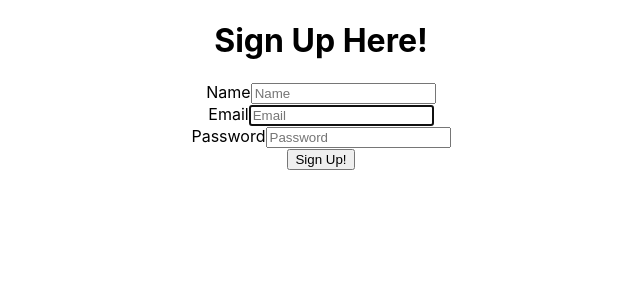
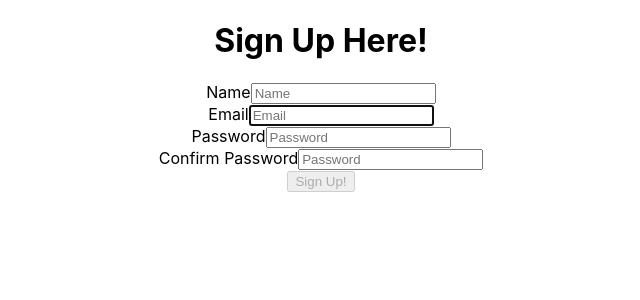
Before and after one commit to YDick/BookIt-React, a React (Create React App) app: page /signup in a window 1280 px wide. Shown: the top 300 px of the page, without its empty margins (319-959 px from the left). Built offline with nearby package versions, Linux system fonts and the light colour scheme.

Commit message:
storing sessionStorage

```diff
--- a/src/components/login/Login.jsx
+++ b/src/components/login/Login.jsx
@@ -45,7 +45,7 @@ export default class Login extends Component {
     }).then(e=>e.json())
     .then(data=> {
         console.log('Success:', data);
-        sessionStorage.setItem("JWT", JSON.stringify(data));
+        sessionStorage.setItem("JWT", data.jwt);
       })
     .catch(error=>console.error('Error:', error));
   }
--- a/src/components/signup/Signup.jsx
+++ b/src/components/signup/Signup.jsx
@@ -1,57 +1,75 @@
-import React, { useState } from "react";
+import React, { Component } from "react";
 import { Button, FormGroup, FormControl, FormLabel } from "react-bootstrap";
 
 
 // https://flaviocopes.com/react-forms/
 
 
-export default function Signup(){
-    const [name, setName] = useState();
-    const [email, setEmail] = useState();
-    const [password, setPassword] = useState();
+export default class Signup extends Component{
+    constructor(props) {
+        super(props);
 
-    const handleChangeName = e => {
-        setName(e.target.value)
+        this.state = {
+          isLoading: false,
+          email: "",
+          password: "",
+          confirmPassword: "",
+          confirmationCode: "",
+          newUser: null
+        };
       }
 
-
-    const handleChangeEmail = e => {
-        setEmail(e.target.value)
+      validateForm() {
+        return (
+          this.state.email.length > 0 &&
+          this.state.password.length > 0 &&
+          this.state.password === this.state.confirmPassword
+        );
       }
 
-    const handleChangePassword = e => {
-        setPassword(e.target.value)
+      handleChange = event => {
+        this.setState({
+          [event.target.id]: event.target.value
+        });
       }
 
-    const handleSubmit = event => {
+    handleSubmit = event => {
         event.preventDefault()
+        this.setState({
+            newUser: {
+                name: this.state.name,
+                email: this.state.email,
+                password: this.state.password
+            }
+        })
+        console.log(this.state.newUser)
 
-        // fetch("http://book-it.herokuapp.com/api/v1/user_token",{
-        //     method: 'POST',
-        //     body:
-        //     JSON.stringify(
-        //     {"auth": this.state}
-        //     ),
-        //     headers:{
-        //       'Content-Type': 'application/json'
-        //     }
-        //   }).then(e=>e.json())
-        //   .then(data=> {
-        //       console.log('Success:', data);
-        //       sessionStorage.setItem("JWT", JSON.stringify(data));
-        //     })
-        //   .catch(error=>console.error('Error:', error));
-        // }
-      }
+        fetch("http://book-it.herokuapp.com/api/v1/users",{
+            method: 'POST',
+            body:
+            JSON.stringify(
+            {"user": this.state.newUser}
+            ),
+            headers:{
+              'Content-Type': 'application/json'
+            }
+          }).then(e=>e.json())
+          .then(data=> {
+              console.log('Success:', data);
+            })
+          .catch(error=>console.error('Error:', error));
+        }
 
 
 
 
-    return (
+
+
+    render(){return (
       <div className="Signup">
           <h1>Sign Up Here!</h1>
 
-        <form onSubmit={handleSubmit}>
+        <form onSubmit={this.handleSubmit}>
 
         <FormGroup controlId="name">
             <FormLabel>Name</FormLabel>
@@ -59,8 +77,8 @@ export default function Signup(){
               autoFocus
               type="text"
               placeholder="Name"
-              value={name}
-              onChange={handleChangeName}
+              value={this.state.name}
+              onChange={this.handleChange}
             />
           </FormGroup>
 
@@ -70,8 +88,8 @@ export default function Signup(){
               autoFocus
               type="email"
               placeholder="Email"
-              value={email}
-              onChange={handleChangeEmail}
+           value={this.state.email}
+            onChange={this.handleChange}
             />
           </FormGroup>
 
@@ -79,13 +97,25 @@ export default function Signup(){
             <FormLabel>Password</FormLabel>
             <FormControl
               placeholder="Password"
-              value={password}
-              onChange={handleChangePassword}
+              value={this.state.password}
+              onChange={this.handleChange}
               type="password"
             />
           </FormGroup>
+
+          <FormGroup controlId="confirmPassword">
+            <FormLabel>Confirm Password</FormLabel>
+            <FormControl
+              placeholder="Password"
+              value={this.state.confirmPassword}
+              onChange={this.handleChange}
+              type="password"
+            />
+          </FormGroup>
+
           <Button
             block
+            disabled={!this.validateForm()}
             type="submit"
           >
             Sign Up!
@@ -94,4 +124,5 @@ export default function Signup(){
 
       </div>
     );
+    }
 }
```
